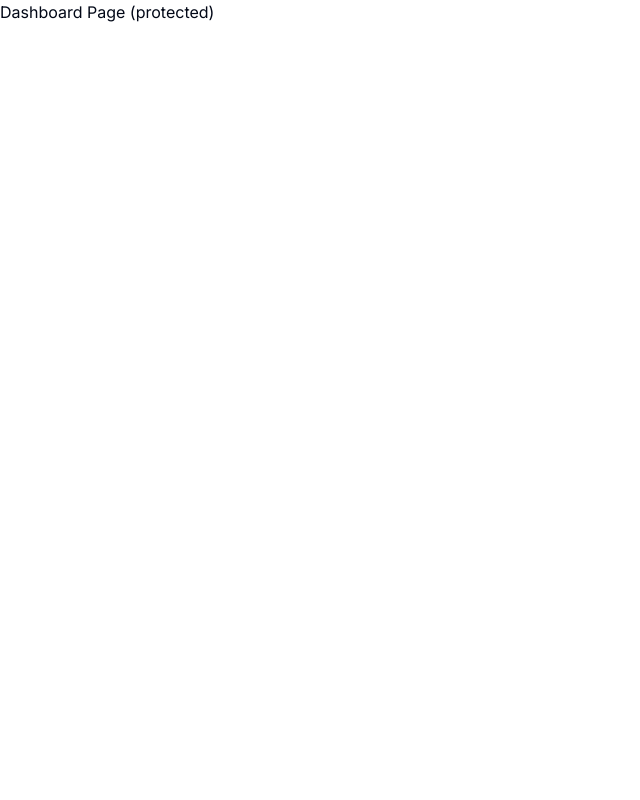
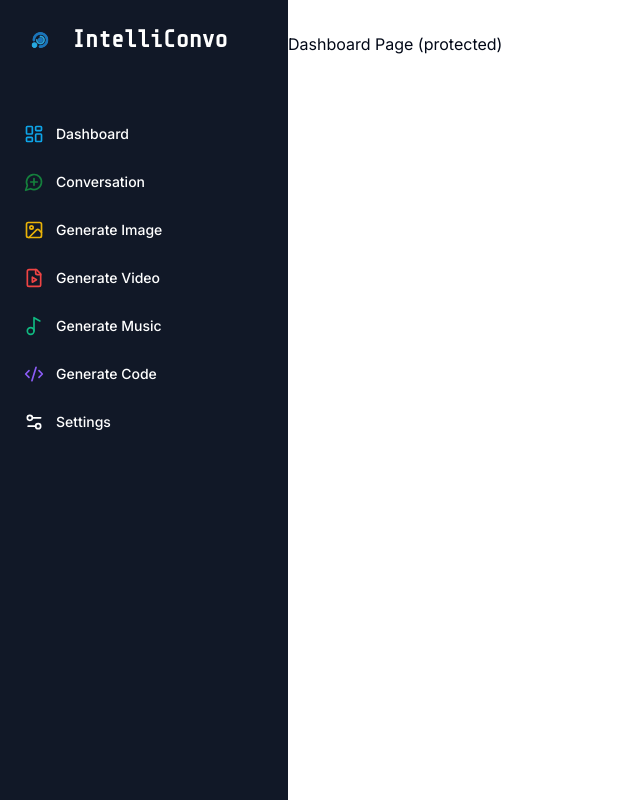
Before and after one commit to vectorNull/intelliconvo, a Next.js app: page /dashboard in a window 1280 px wide. Shown: the whole page, without its empty margins (0-640 px from the left). Built offline with nearby package versions, Linux system fonts and the light colour scheme.

Commit message:
Create sidebar and links; start navbar

```diff
--- a/app/(dashboard)/(routes)/dashboard/page.tsx
+++ b/app/(dashboard)/(routes)/dashboard/page.tsx
@@ -1,6 +1,3 @@
-import { Button } from "@/components/ui/button";
-import Link from "next/link";
-
 const DashboardPage = () => {
   return (
     <div>
--- /dev/null
+++ b/app/(dashboard)/layout.tsx
@@ -0,0 +1,25 @@
+import Navbar from '@/components/navbar'
+import Sidebar from '@/components/sidebar'
+import React from 'react'
+
+const DashboardLayout = ({
+  children
+} : {
+  children: React.ReactNode
+}) => {
+  return (
+    <div className='h-full relative'>
+      <div className='hidden h-full md:flex md:w-72 md:flex-col md:fixed md:inset-y-0 z-[80] bg-gray-900'>
+        <div>
+          <Sidebar />
+        </div>
+      </div>
+      <main className='md:pl-72'>
+        <Navbar />
+        {children}
+      </main>
+    </div>
+  )
+}
+
+export default DashboardLayout
--- /dev/null
+++ b/components/navbar.tsx
@@ -0,0 +1,19 @@
+import { Menu } from 'lucide-react'
+import React from 'react'
+import { Button } from '@/components/ui/button'
+import { UserButton } from '@clerk/nextjs'
+
+const Navbar = () => {
+  return (
+    <div className='flex items-center p-4'>
+      <Button variant='ghost' size='icon' className='md:hidden'>
+        <Menu />
+      </Button>
+      <div className='flex w-full justify-end'>
+        <UserButton afterSignOutUrl='/'/>
+      </div>
+    </div>
+  )
+}
+
+export default Navbar
--- /dev/null
+++ b/components/sidebar.tsx
@@ -0,0 +1,103 @@
+'use client'
+
+import { Share_Tech_Mono } from "next/font/google"
+import Image from "next/image"
+import Link from "next/link"
+
+import { cn } from "@/lib/utils";
+import {
+  Code2,
+  FileVideo,
+  ImageIcon,
+  LayoutDashboard,
+  MessageCirclePlus,
+  Music2,
+  Settings2 } from "lucide-react";
+
+const shareTechMono = Share_Tech_Mono({
+  weight: "400",
+  subsets: ["latin"]
+});
+
+const routes = [
+  {
+    label: "Dashboard",
+    icon: LayoutDashboard,
+    href: "/dashboard",
+    color: "text-sky-500"
+  },
+  {
+    label: "Conversation",
+    icon: MessageCirclePlus,
+    href: "/conversation",
+    color: "text-green-700"
+  },
+  {
+    label: "Generate Image",
+    icon: ImageIcon,
+    href: "/image",
+    color: "text-yellow-500"
+  },
+  {
+    label: "Generate Video",
+    icon: FileVideo,
+    href: "/video",
+    color: "text-red-500"
+  },
+  {
+    label: "Generate Music",
+    icon: Music2,
+    href: "/music",
+    color: "text-emerald-500"
+  },
+  {
+    label: "Generate Code",
+    icon: Code2,
+    href: "/code",
+    color: "text-violet-500"
+  },
+  {
+    label: "Settings",
+    icon: Settings2,
+    href: "/settings",
+  }
+]
+
+const Sidebar = () => {
+  return (
+    <div className="space-y-4 py-4 flex flex-col h-full bg-[#111827] text-white">
+      <div className="px-3 py-2 flex-1">
+        <Link href='/dashboard' className="items-center flex pl-3 mb-14">
+          <div className="relative w-8 h-8 mr-4">
+            <Image
+              fill
+              alt="logo"
+              src="/logo.png"
+            />
+          </div>
+          <h1 className={cn("text-2xl font-bold", shareTechMono.className)}>
+            IntelliConvo
+          </h1>
+        </Link>
+        <div className="space-y-1">
+          {routes.map((route) => (
+            <Link
+              href={route.href}
+              key={route.href}
+              className="text-sm group flex p-3 w-full
+              justify-start font-medium cursor-pointer
+              hover:text-white hover:bg-white/10 rounded-lg transition"
+            >
+              <div className="flex items-center flex-1">
+                <route.icon className={cn("h-5 w-5 mr-3", route.color)} />
+                {route.label}
+              </div>
+            </Link>
+          ))}
+        </div>
+      </div>
+    </div>
+  )
+}
+
+export default Sidebar
--- a/middleware.ts
+++ b/middleware.ts
@@ -4,7 +4,8 @@ import { authMiddleware } from "@clerk/nextjs";
 // Please edit this to allow other routes to be public as needed.
 // See https://clerk.com/docs/references/nextjs/auth-middleware for more information about configuring your Middleware
 export default authMiddleware({
-  publicRoutes: ["/"]
+  publicRoutes: ["/"],
+  // debug: false
 });
 
 export const config = {
```
Also changed, not shown: public/logo.png (added).
